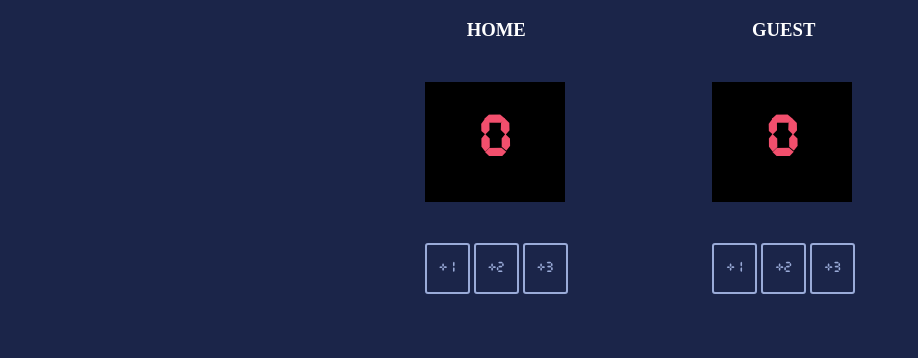
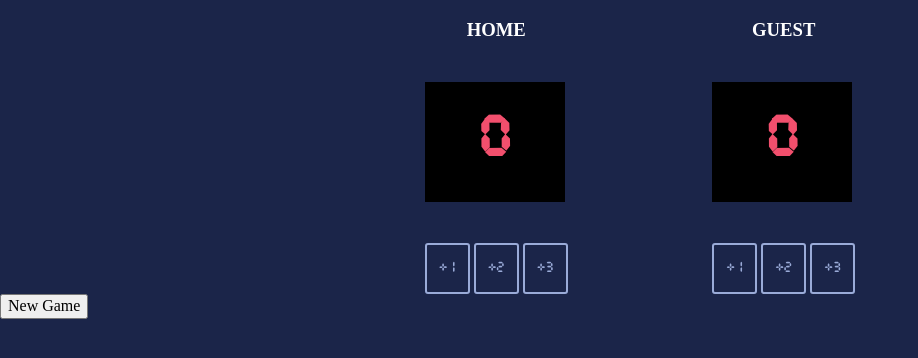
Before and after one commit to Nisedo/basketball-scoreboard, a plain HTML site: page index.html in a window 1280 px wide. Shown: the whole page, without its empty margins (0-918 px from the left). Drawn offline with nearby package versions, Linux system fonts and the light colour scheme.

Commit message:
Add btn reset / newgame

```diff
--- a/index.html
+++ b/index.html
@@ -19,6 +19,7 @@
                 <button id="guest-score-btn-3" onclick="increaseGuestScoreThree()">+3</button>
             </div>
         </div>
+        <button id="newgame" onclick="reset()">New Game</button>
         <script src="index.js"></script>
     </body>
 </html>
```
